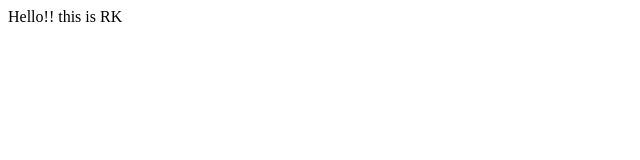
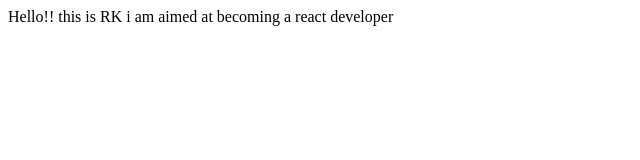
Before and after one commit to RKrishnanTechie/RK-portfolio, a plain HTML site: page index.html in a window 1280 px wide. Shown: the whole page, without its empty margins (0-640 px from the left). Drawn offline with Linux system fonts and the light colour scheme.

Commit message:
Update index.html

```diff
--- a/index.html
+++ b/index.html
@@ -7,5 +7,6 @@
 </head>
 <body>
     Hello!! this is RK
+    i am aimed at becoming a react developer
 </body>
 </html>
```
